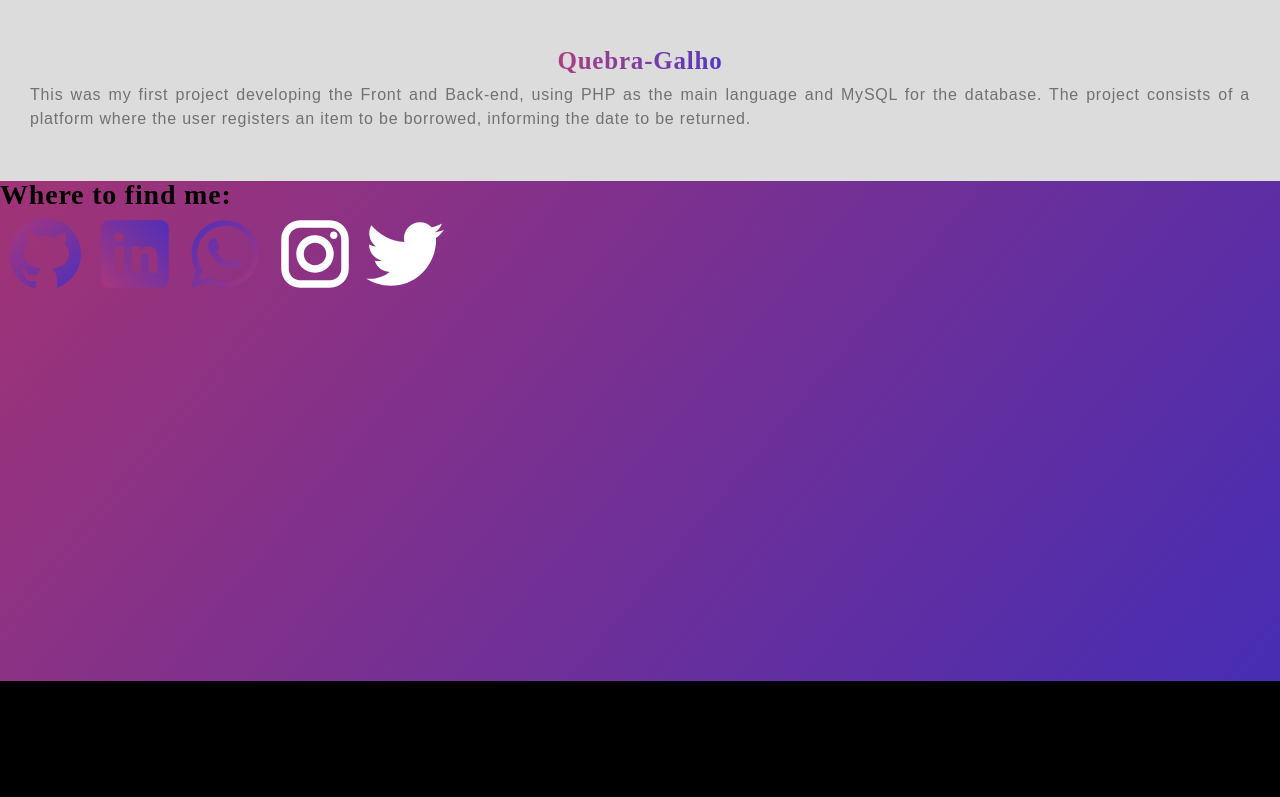
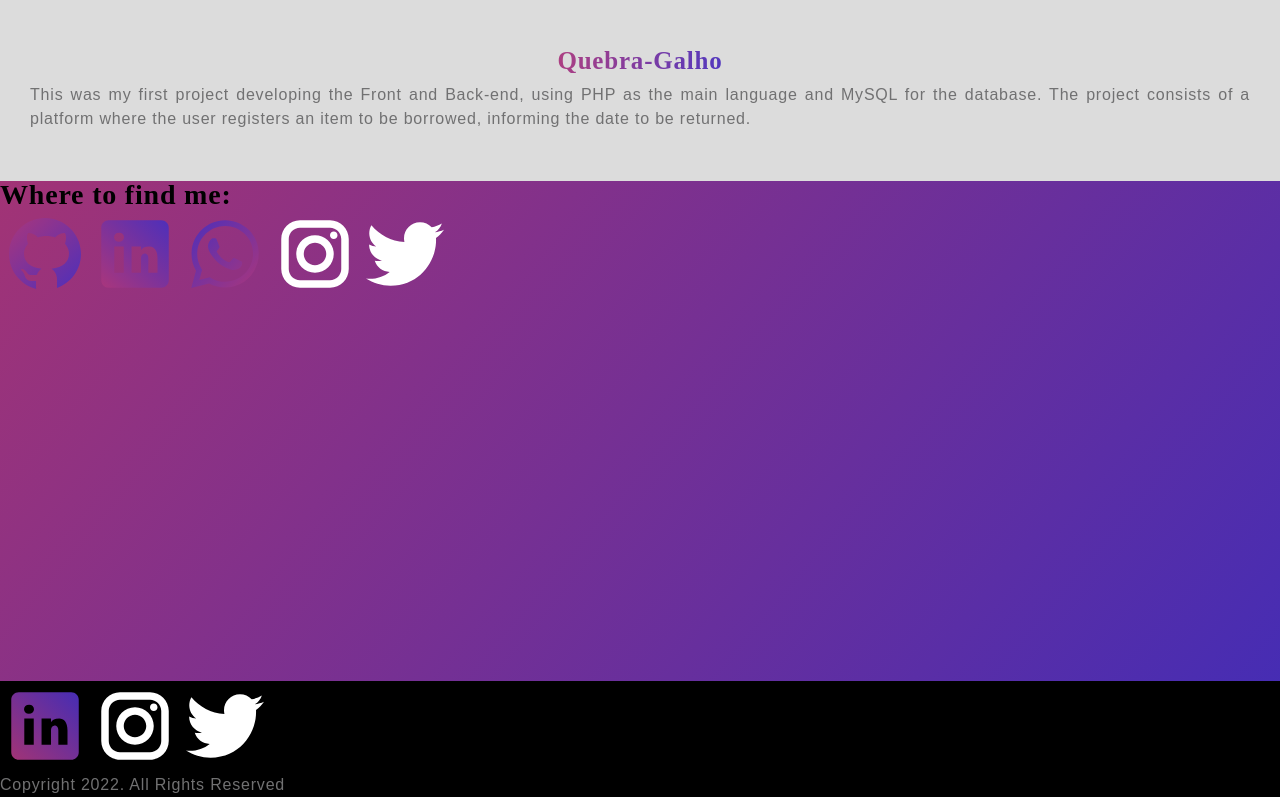
Before and after one commit to JoaoKshesek/portfolio_react, a React (Vite) app: page / in a window 1280 px wide. Shown: the part 4830-5627 px from the top of the page. Before the commit the page ends 5511 px from the top, so only its background shows below. Built offline with nearby package versions, Linux system fonts and the light colour scheme.

Commit message:
Create Footer

```diff
--- a/src/Main/Main.jsx
+++ b/src/Main/Main.jsx
@@ -6,6 +6,8 @@ import { About } from "../components/About/About";
 import { Resume } from "../components/Resume/Resume";
 import { Projects } from "../components/Projects/Projects";
 import { Contact } from "../components/Contact/Contact";
+import { Footer } from "../components/Footer/Footer";
+
 
 
 function Main() {
@@ -17,6 +19,7 @@ function Main() {
       <Resume />
       <Projects />
       <Contact />
+      <Footer />
     </div>
   );
 }
--- /dev/null
+++ b/src/components/Footer/Footer.jsx
@@ -0,0 +1,16 @@
+import './Footer.css';
+import linkedin from '/src/assets/images/linkedin.svg';
+import whatsapp from '/src/assets/images/whatsapp.svg';
+import instagram from '/src/assets/images/instagram.svg';
+import twitter from '/src/assets/images/twitter.svg';
+
+export const Footer = () => {
+  return (
+    <section id="footer">
+        <img src={linkedin} alt="" />
+        <img src={instagram} alt="" />
+        <img src={twitter} alt="" />
+        <p>Copyright 2022. All Rights Reserved</p>
+    </section>
+  )
+}
```
Also changed, not shown: src/components/Footer/Footer.css (added).
